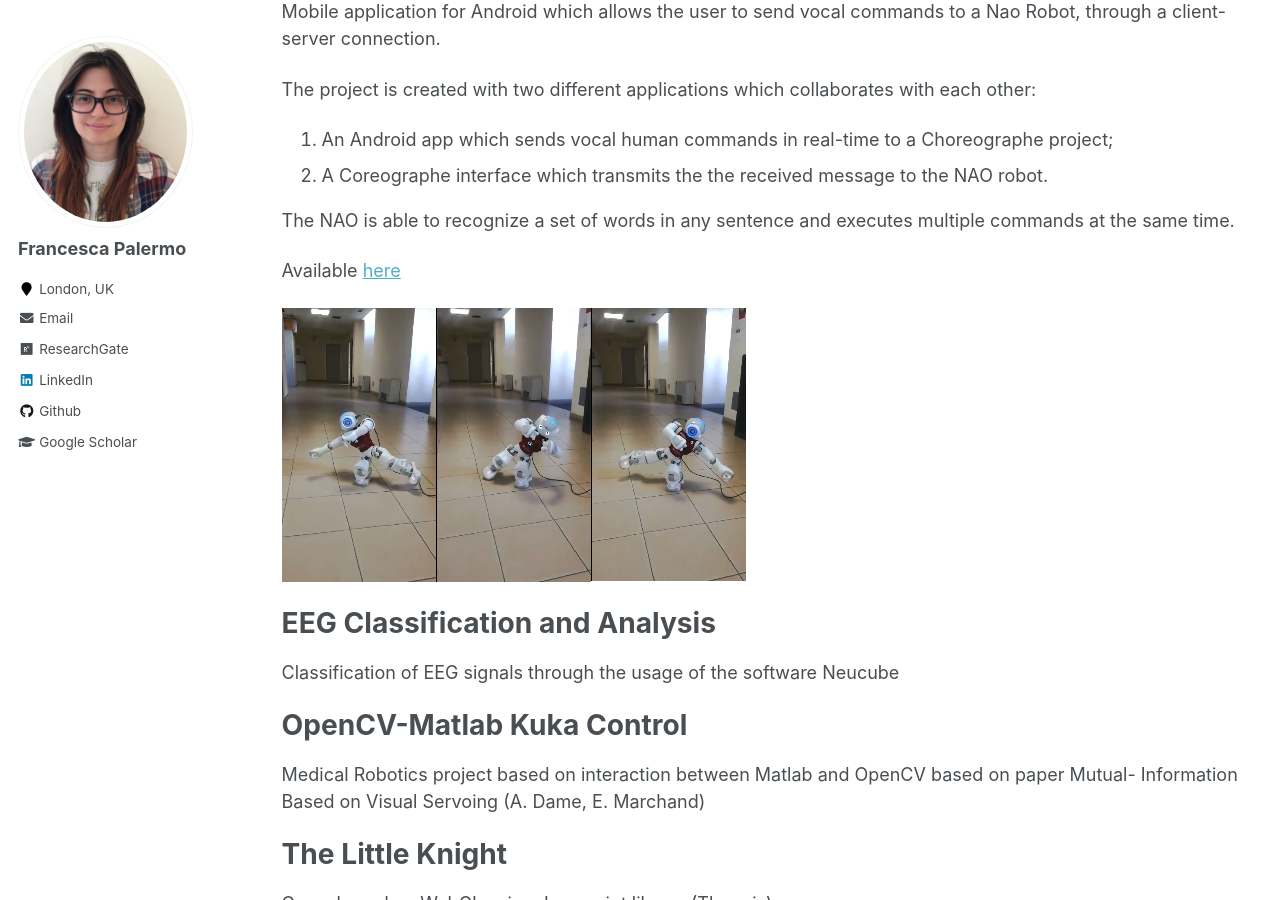
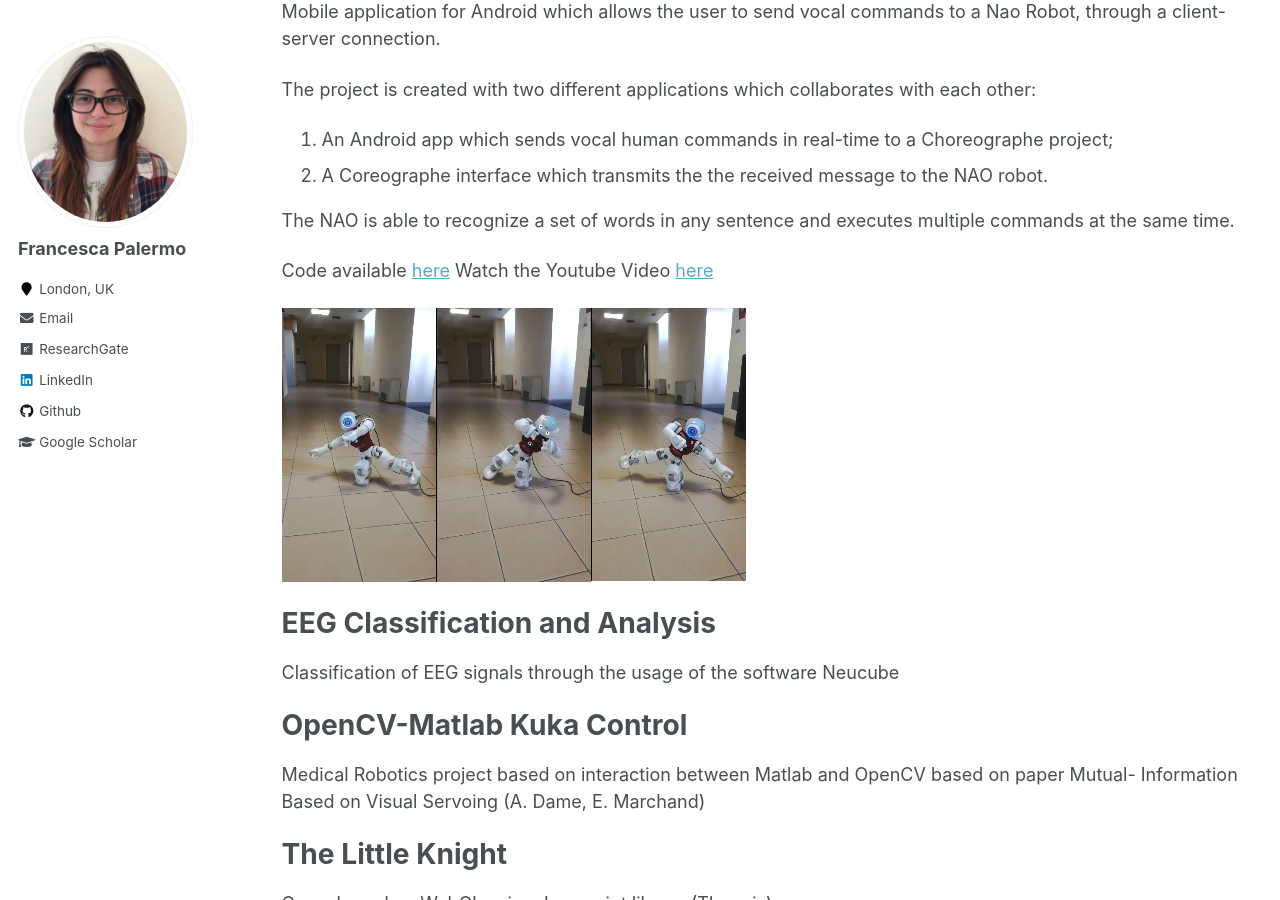
Before and after one commit to francescapalermo/francescapalermo.github.io, a Jekyll site: the page built from _pages/projects.md, in a window 1280 px wide and 900 px high, scrolled down 2044 px. Built offline with Jekyll 4.4.1, drawn with Linux system fonts in a browser that asks for light colours.

Commit message:
Update projects.md

```diff
--- a/_pages/projects.md
+++ b/_pages/projects.md
@@ -49,7 +49,8 @@ The project is created with two different applications which collaborates with e
 The NAO is able to recognize a set of words in any sentence and executes multiple commands at the same time.
 
 
-Available [here](https://sites.google.com/view/nao-interface)
+Code available [here](https://sites.google.com/view/nao-interface)
+Watch the Youtube Video [here](https://www.youtube.com/embed/1wWJvQwiVUg)
 
 [![Watch the video](https://github.com/francescapalermo/francescapalermo.github.io/blob/master/_projects/nao.png)](https://www.youtube.com/embed/1wWJvQwiVUg)
 
```
